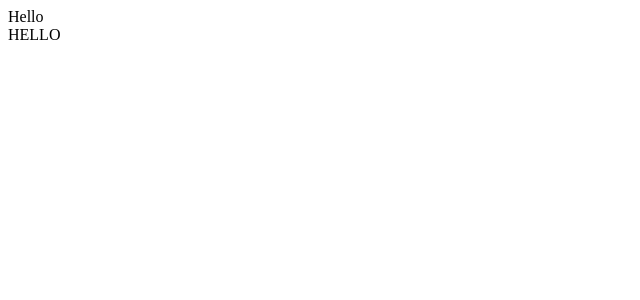
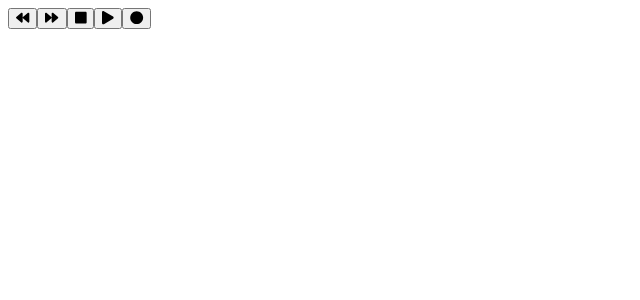
Before and after one commit to DanielJSottile/ambassador, a Next.js app: page / in a window 1280 px wide. Shown: the top 300 px of the page, without its empty margins (0-640 px from the left). Built offline with nearby package versions, Linux system fonts and the light colour scheme.

Commit message:
fixed audio context

```diff
--- a/components/AudioController/AudioController.tsx
+++ b/components/AudioController/AudioController.tsx
@@ -1,9 +1,41 @@
-import React from 'react';
-import { FontAwesomeIcon } from '@fortawesome/react-fontawesome'
-import { faPlay, faStop, faPause, faCircle, faForward, faBackward} from '@fortawesome/free-solid-svg-icons'
+import React, {useContext} from 'react';
+import Button from '../Button';
+import { FontAwesomeIcon } from '@fortawesome/react-fontawesome';
+import { AudioReactContext } from '../../contexts/AudioContext';
+import {
+  faPlay,
+  faStop,
+  faPause,
+  faCircle,
+  faForward,
+  faBackward,
+} from '@fortawesome/free-solid-svg-icons';
 
 const AudioController = () => {
-  return (<div>HELLO</div>)
-}
+  const {isPlaying, setIsPlaying, isRecording, setIsRecording} = useContext(AudioReactContext);
+  return (
+    <div>
+      <Button>
+        <FontAwesomeIcon icon={faBackward} />
+      </Button>
+      <Button>
+        <FontAwesomeIcon icon={faForward} />
+      </Button>
+      <Button
+        onClickCallback={() => {
+          setIsPlaying(false)
+        }}
+      >
+        <FontAwesomeIcon icon={faStop} />
+      </Button>
+      <Button>
+        <FontAwesomeIcon icon={faPlay} />
+      </Button>
+      <Button>
+        <FontAwesomeIcon icon={faCircle} />
+      </Button>
+    </div>
+  );
+};
 
 export default AudioController;
--- /dev/null
+++ b/components/Button/Button.tsx
@@ -0,0 +1,53 @@
+import React, {
+  FunctionComponent,
+  MouseEvent,
+  KeyboardEvent,
+  ReactNode,
+  CSSProperties,
+} from 'react';
+
+type ButtonProps = {
+  /** class for the button */
+  buttonClass?: string;
+  /** styles for the button */
+  buttonStyles?: CSSProperties;
+  /** string of input id */
+  id?: string;
+  /** boolean for whether the input is disabled */
+  disabled?: boolean;
+  /** function used for onChange for the input */
+  onClickCallback?: (e: MouseEvent<HTMLButtonElement>) => void;
+  /** function used for onKeyPress for the input */
+  onKeyPressCallback?: (e: KeyboardEvent<HTMLButtonElement>) => void;
+  /** string of input type */
+  type?: 'button' | 'submit' | 'reset' | undefined;
+  /** button children */
+  children?: ReactNode | JSX.Element;
+};
+
+const Button: FunctionComponent<ButtonProps> = ({
+  id = '',
+  buttonClass = '',
+  buttonStyles,
+  onClickCallback = () => null,
+  onKeyPressCallback = () => null,
+  disabled,
+  type,
+  children,
+}) => {
+  return (
+    <button
+      id={id}
+      style={buttonStyles}
+      className={buttonClass}
+      disabled={disabled}
+      onClick={onClickCallback}
+      onKeyPress={onKeyPressCallback}
+      type={type}
+    >
+      {children}
+    </button>
+  );
+};
+
+export default Button;
--- /dev/null
+++ b/components/Button/index.tsx
@@ -0,0 +1 @@
+export {default} from './Button';
--- a/contexts/AudioContext.tsx
+++ b/contexts/AudioContext.tsx
@@ -1,24 +1,41 @@
-import React, { createContext, useState, ReactNode} from 'react';
+import React, { createContext, useState, ReactNode, Dispatch, SetStateAction} from 'react';
 
 type ContextProps = {
   children: ReactNode;
 };
 
+type AudioContextProps = {
+  audioContext: any;
+  isPlaying: boolean;
+  isRecording: boolean;
+  setIsPlaying: Dispatch<SetStateAction<boolean>>;
+  setIsRecording: Dispatch<SetStateAction<boolean>>;
+}
+
 const AudioContextInitialValues = {
-
+  audioContext: {},
+  isPlaying: false,
+  isRecording: false,
+  setIsPlaying: () => null,
+  setIsRecording: () => null
 };
 
-export const AudioReactContext = createContext({
+export const AudioReactContext = createContext<AudioContextProps>({
   ...AudioContextInitialValues,
-
 });
 
 const AudioReactContextProvider = ({ children }: ContextProps) => {
   const audioContext = new AudioContext();
+  const [isPlaying, setIsPlaying] = useState(false);
+  const [isRecording, setIsRecording] = useState(false);
   return (
     <AudioReactContext.Provider
       value={{
-        audioContext
+        audioContext,
+        isPlaying,
+        isRecording,
+        setIsPlaying,
+        setIsRecording,
       }}
     >
       {children}
--- a/pages/index.tsx
+++ b/pages/index.tsx
@@ -1,12 +1,14 @@
-import type { NextPage } from 'next'
+import type { NextPage } from 'next';
+import AudioReactContextProvider from '../contexts/AudioContext';
 import AudioController from '../components/AudioController'
 
 const Home: NextPage = () => {
   return (
-    <div>
-      Hello
+    <>
+    <AudioReactContextProvider>
       <AudioController/>
-    </div>
+    </AudioReactContextProvider>
+    </>
   )
 }
 
```
